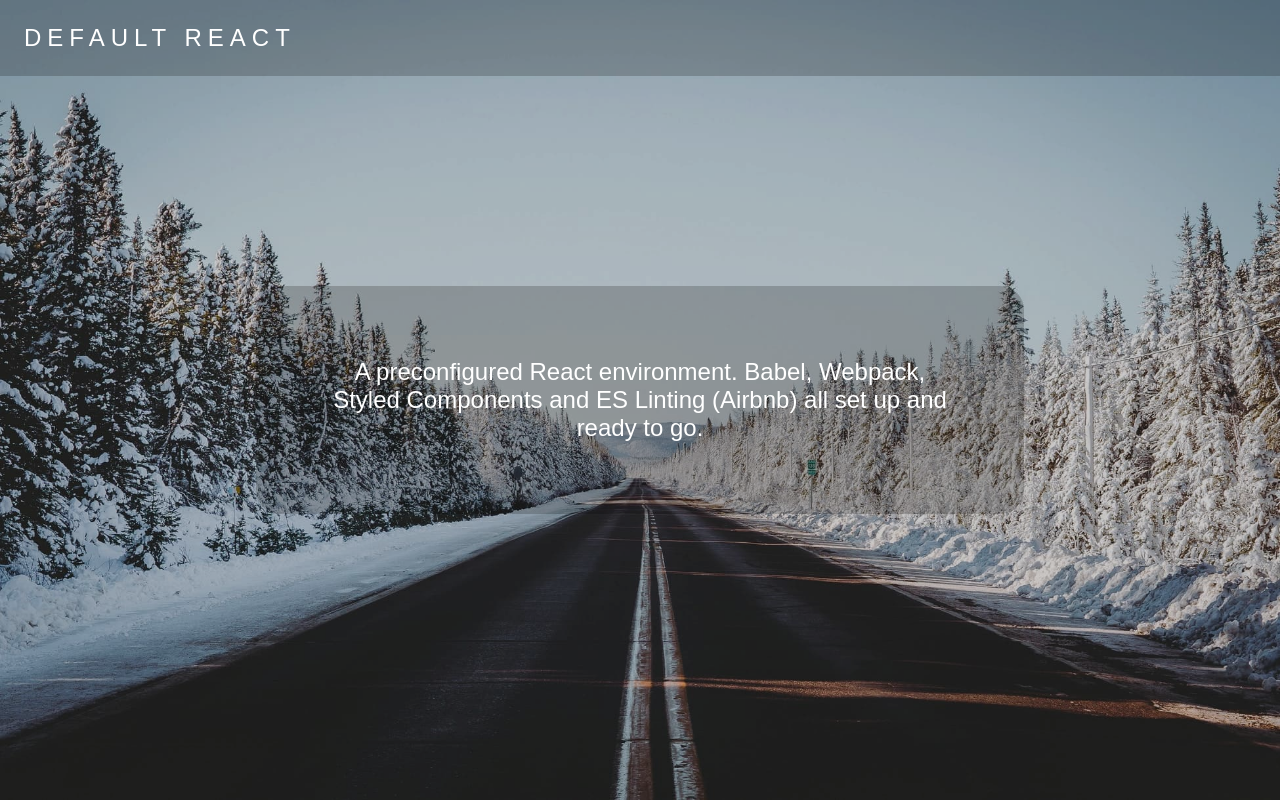
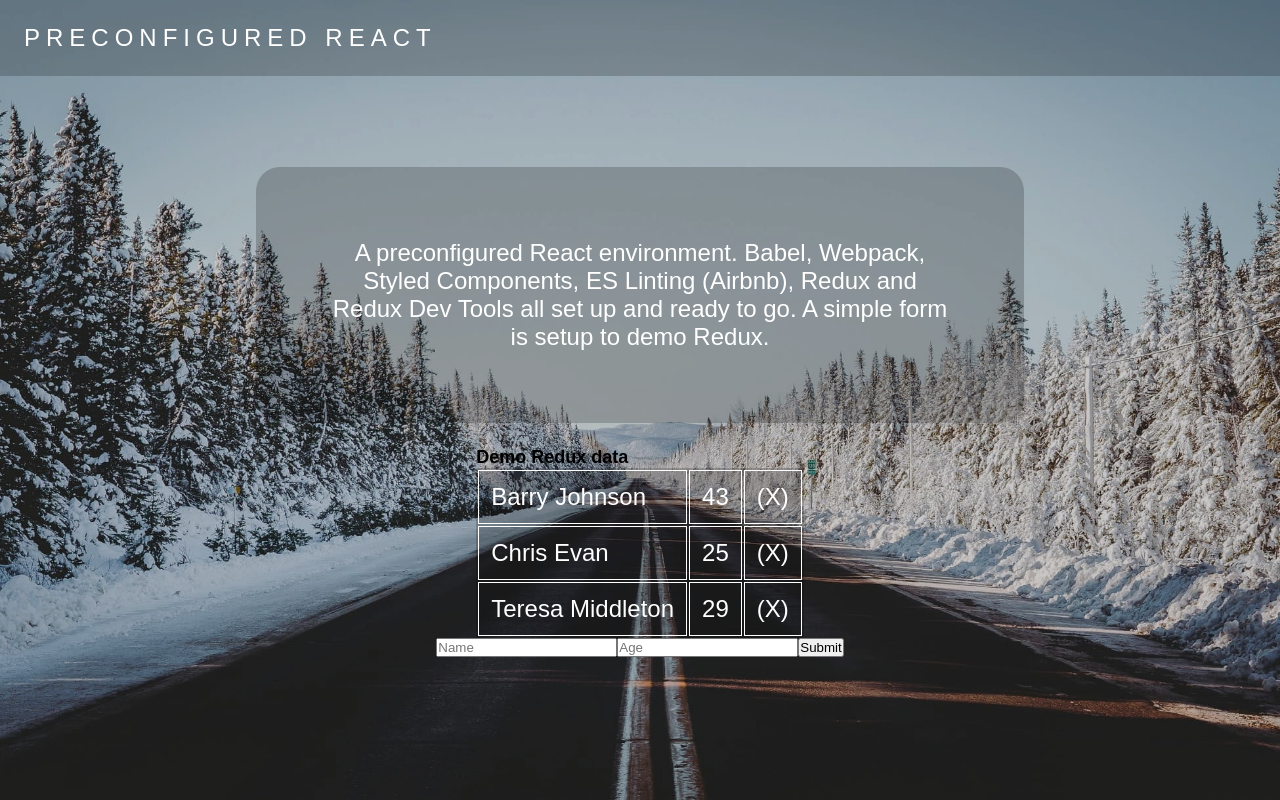
Before and after one commit to jleomorris/default-react-template, a React app: page / in a window 1280 px wide. Built offline with nearby package versions, Linux system fonts and the light colour scheme.

Commit message:
Setup redux, redux dev tools and form demo

```diff
--- a/src/App.js
+++ b/src/App.js
@@ -1,29 +1,73 @@
-import React from 'react';
+import React, { useEffect, useState } from 'react';
 // Styled components
 import styled from 'styled-components';
+// Redux
+import { useDispatch, useSelector } from 'react-redux';
+import {
+  initListings,
+  addListing,
+  deleteListing,
+} from './redux/listingsReducer';
 // Images
 import demo from './demo.jpg';
 // Components
 import GlobalStyle from './components/GlobalStyle';
 
-const App = () => (
+const App = () => {
+  const dispatch = useDispatch();
+  const listings = useSelector((state) => state.listings);
+
+  useEffect(() => {
+    dispatch(initListings());
+  }, [dispatch]);
+
+  const removeListing = (listingName) => {
+    dispatch(deleteListing(listingName));
+  };
+
+  return (
     <div className="app">
       <GlobalStyle />
       <StyledApp>
         <img src={demo} alt="background" />
-      <h1>Default React</h1>
+        <h1>Preconfigured React</h1>
         <p>
-        A preconfigured React environment. Babel, Webpack, Styled Components and
-        ES Linting (Airbnb) all set up and ready to go.
+          A preconfigured React environment. Babel, Webpack, Styled Components,
+          ES Linting (Airbnb), Redux and Redux Dev Tools all set up and ready to
+          go. A simple form is setup to demo Redux.
         </p>
+        <StyledTable>
+          <h2>Demo Redux data</h2>
+          <table>
+            {listings.map((listing) => (
+              <tr>
+                <td>{listing.name}</td>
+                <td>{listing.age}</td>
+                <td>
+                  <span
+                    role="button"
+                    tabIndex={0}
+                    onClick={() => removeListing(listing.name)}
+                    onKeyDown={() => {}}
+                  >
+                    (X)
+                  </span>
+                </td>
+              </tr>
+            ))}
+          </table>
+        </StyledTable>
+        <SubmitListing />
       </StyledApp>
     </div>
   );
+};
 
 // Styled components
 const StyledApp = styled.div`
   position: relative;
   display: flex;
+  flex-direction: column;
   justify-content: center;
   align-items: center;
   height: 100vh;
@@ -61,7 +105,50 @@ const StyledApp = styled.div`
     border-radius: 2rem;
     color: white;
     padding: 6rem;
+    margin: 2rem;
   }
 `;
 
+const StyledTable = styled.div`
+  table {
+    color: white;
+    background: rgba(0, 0, 0, 0.2);
+    font-size: 2rem;
+  }
+
+  td {
+    border: 1px solid white;
+    padding: 1rem;
+  }
+`;
+
+// Components
+const SubmitListing = () => {
+  const [name, setName] = useState();
+  const [age, setAge] = useState();
+  const dispatch = useDispatch();
+
+  const handleSubmit = (e) => {
+    e.preventDefault();
+
+    dispatch(addListing(name, age));
+  };
+
+  return (
+    <form onSubmit={handleSubmit}>
+      <input
+        type="text"
+        placeholder="Name"
+        onChange={({ target }) => setName(target.value)}
+      />
+      <input
+        type="text"
+        placeholder="Age"
+        onChange={({ target }) => setAge(target.value)}
+      />
+      <button type="submit">Submit</button>
+    </form>
+  );
+};
+
 export default App;
--- a/src/index.js
+++ b/src/index.js
@@ -1,5 +1,17 @@
 import React from 'react';
 import ReactDOM from 'react-dom';
+// Redux
+import { Provider } from 'react-redux';
+import store from './redux/store';
+// Components
 import App from './App';
+// As @babel/polyfill has been deprecated
+import 'core-js/stable';
+import 'regenerator-runtime/runtime';
 
-ReactDOM.render(<App />, document.querySelector('#root'));
+ReactDOM.render(
+  <Provider store={store}>
+    <App />
+  </Provider>,
+  document.getElementById('root')
+);
--- /dev/null
+++ b/src/redux/listingsReducer.js
@@ -0,0 +1,58 @@
+import listingsService from '../services/listingsService';
+
+const listingsReducer = (state = [], action) => {
+  switch (action.type) {
+    case 'INIT_LISTINGS':
+      return action.data;
+    case 'ADD_LISTING':
+      return [...state, action.data];
+    case 'DELETE_LISTING':
+      return state.filter((listing) => listing.name !== action.data);
+    default:
+      return state;
+  }
+};
+
+// Deprecated
+
+// export const initListings = () => {
+//   return async (dispatch) => {
+//     const listings = await listingsService.getAll();
+//     dispatch({
+//       type: 'INIT_LISTINGS',
+//       data: listings,
+//     });
+//   };
+// };
+
+export const initListings = () => async (dispatch) => {
+  const listings = await listingsService.getAll();
+
+  dispatch({
+    type: 'INIT_LISTINGS',
+    data: listings,
+  });
+};
+
+export const addListing = (name, age) => {
+  return async (dispatch) => {
+    const listing = await listingsService.addListing(name, age);
+    dispatch({
+      type: 'ADD_LISTING',
+      data: listing,
+    });
+  };
+};
+
+export const deleteListing = (listingName) => {
+  return async (dispatch) => {
+    // Here is where you would call the service
+    // to delete from the database
+    dispatch({
+      type: 'DELETE_LISTING',
+      data: listingName,
+    });
+  };
+};
+
+export default listingsReducer;
--- /dev/null
+++ b/src/redux/store.js
@@ -0,0 +1,14 @@
+import { createStore, combineReducers, applyMiddleware, compose } from 'redux';
+import thunk from 'redux-thunk';
+import listingsReducer from './listingsReducer';
+
+const reducer = combineReducers({
+  listings: listingsReducer,
+});
+
+// Combine thunk and dev tools
+const composeEnhancer = window.__REDUX_DEVTOOLS_EXTENSION_COMPOSE__ || compose;
+
+const store = createStore(reducer, composeEnhancer(applyMiddleware(thunk)));
+
+export default store;
--- /dev/null
+++ b/src/services/listingsService.js
@@ -0,0 +1,32 @@
+const mockData = [
+  {
+    name: 'Barry Johnson',
+    age: 43,
+  },
+  {
+    name: 'Chris Evan',
+    age: 25,
+  },
+  {
+    name: 'Teresa Middleton',
+    age: 29,
+  },
+];
+
+const getAll = () => {
+  return mockData;
+};
+
+const addListing = (name, age) => {
+  const listing = {
+    name,
+    age,
+  };
+
+  return listing;
+};
+
+export default {
+  getAll,
+  addListing,
+};
```
Lines whose indentation alone changed are shown as unchanged.
